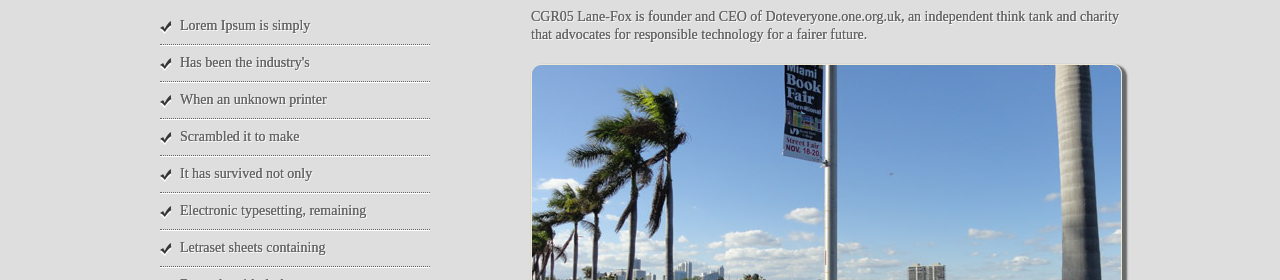
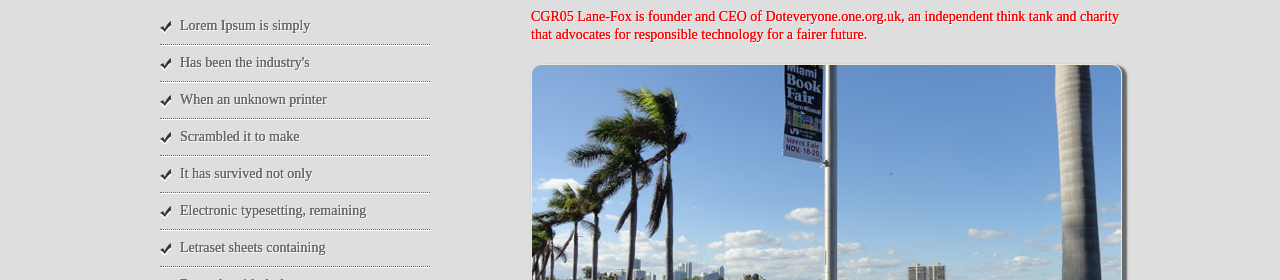
Before and after one commit to Carrenor64/repaso, a plain HTML site: page index.html in a window 1280 px wide. Shown: the part 520-800 px from the top of the page. Drawn offline with Linux system fonts and the light colour scheme; a web font is replaced by a local one.

Commit message:
Cambiado el color de texto

```diff
--- a/css/styles.css
+++ b/css/styles.css
@@ -8,7 +8,7 @@ body {
 	background: #dedede;
 	margin: 0;
 	padding: 0;
-	color: #656565;
+	color: red;
 	text-shadow:0 0px, 1px 1px #FFFFFF;
 }
 a img {
```
